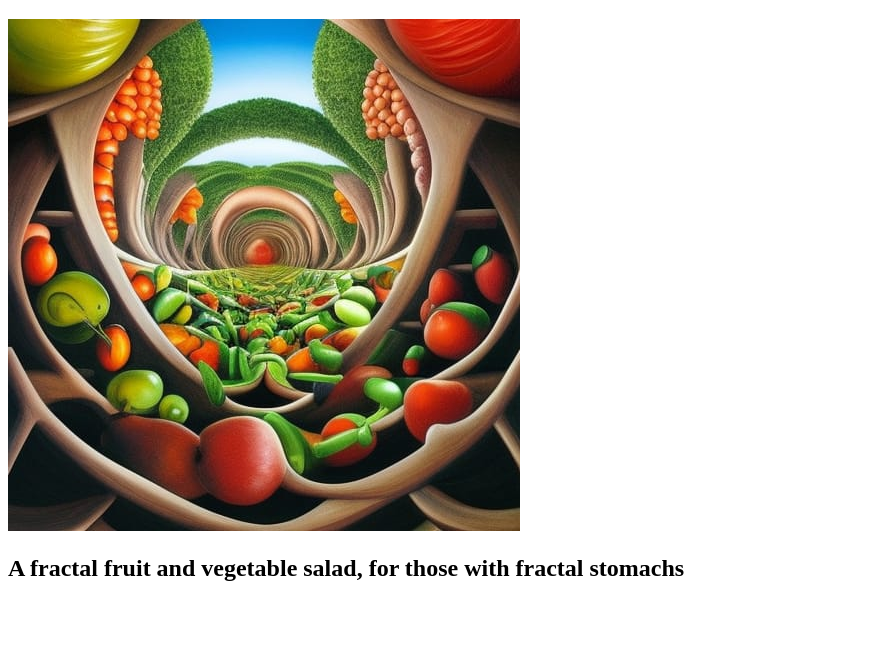
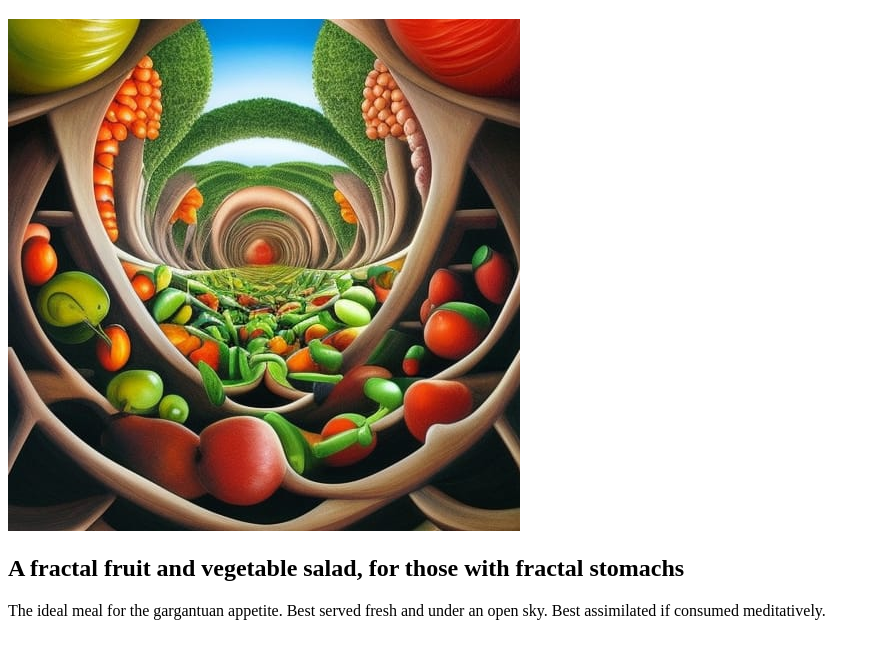
Before and after one commit to BoojumGalumpher/odin-recipes, a plain HTML site: page recipes/fruit-fractal.html in a window 1280 px wide. Shown: the part 61-720 px from the top of the page, without its empty margins (0-880 px from the left). Drawn offline with Linux system fonts and the light colour scheme.

Commit message:
Add description paragraph.

```diff
--- a/recipes/fruit-fractal.html
+++ b/recipes/fruit-fractal.html
@@ -10,5 +10,6 @@
     <h1>Fruit Fractal</h1>
     <img src="../img/fruit-fractal.jpg">
     <h2>A fractal fruit and vegetable salad, for those with fractal stomachs</h2>
+    <p>The ideal meal for the gargantuan appetite. Best served fresh and under an open sky. Best assimilated if consumed meditatively.</p>
 </body>
 </html>
```
